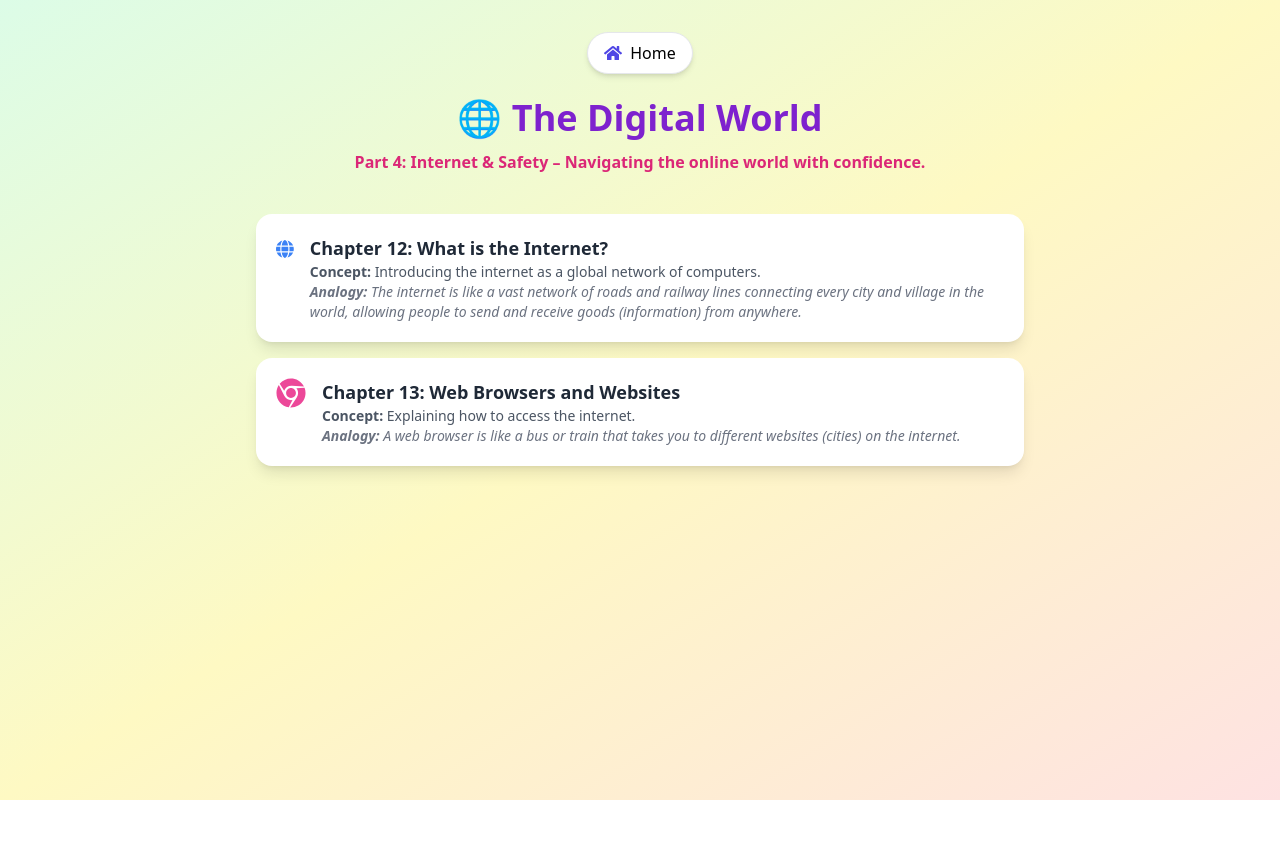
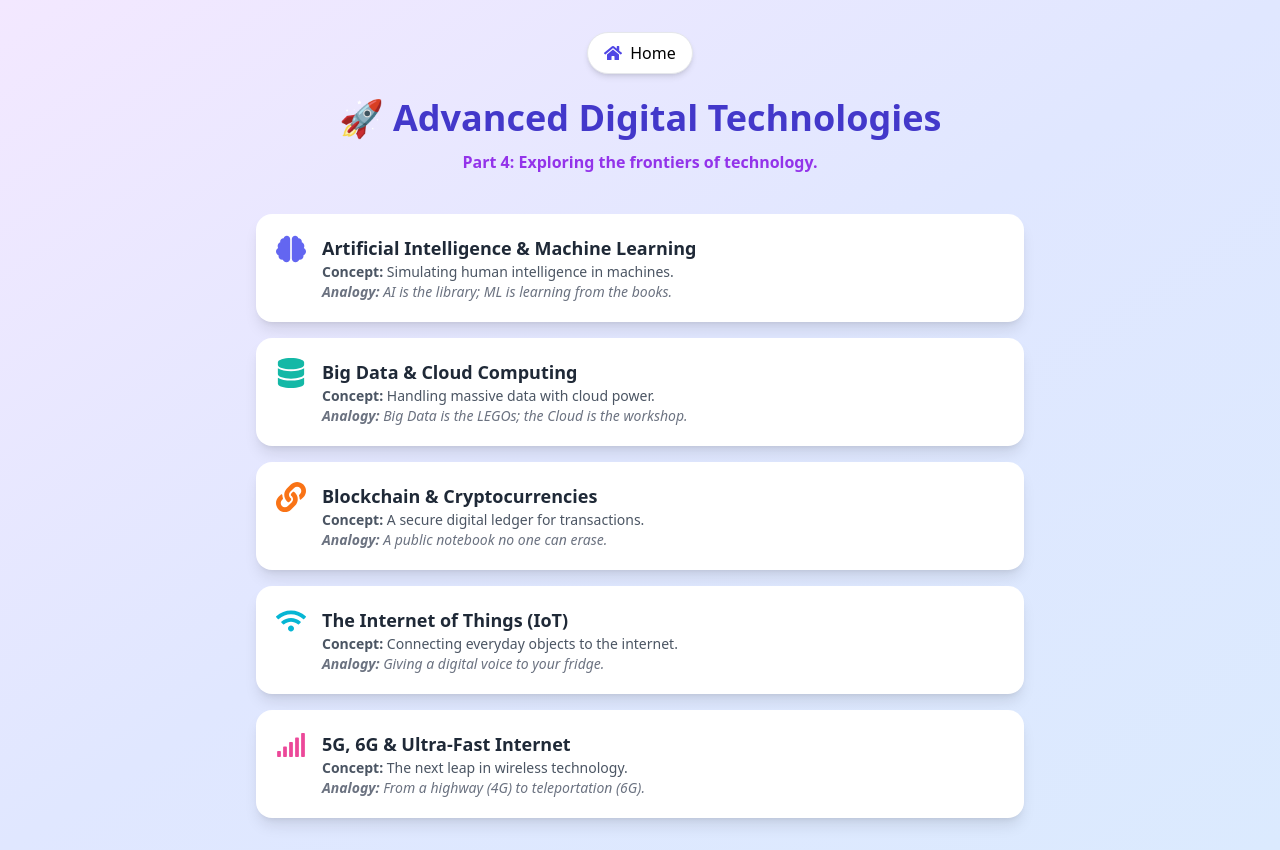
Before and after one commit to Aniket-Singh-Baghel/interactive-book, a React (Create React App) app: page /parts/prt4 in a window 1280 px wide. Before the commit the page ends 800 px from the top, so only its background shows below. Built offline with nearby package versions, Linux system fonts and the light colour scheme.

Commit message:
just demo part 4

```diff
--- a/src/Components/Part4.js
+++ b/src/Components/Part4.js
@@ -1,27 +1,49 @@
 import React from "react";
 import { useNavigate } from "react-router-dom";
-import { FaGlobe, FaChrome,FaHome } from "react-icons/fa";
+import { FaBrain, FaDatabase, FaLink, FaWifi, FaSignal, FaHome } from "react-icons/fa";
 import { Link } from "react-router-dom";
 import { motion } from "framer-motion";
 
 const topics = [
   {
-    id: 12,
-    title: "Chapter 12: What is the Internet?",
-    concept: "Introducing the internet as a global network of computers.",
-    analogy:
-      "The internet is like a vast network of roads and railway lines connecting every city and village in the world, allowing people to send and receive goods (information) from anywhere.",
-    icon: <FaGlobe className="text-blue-500 text-3xl" />,
-    path: "/parts/prt4/ch12",
+    id: 1,
+    title: "Artificial Intelligence & Machine Learning",
+    concept: "Simulating human intelligence in machines.",
+    analogy: "AI is the library; ML is learning from the books.",
+    icon: <FaBrain className="text-indigo-500 text-3xl" />,
+    path: "/parts/prt4/ai-ml",
   },
   {
-    id: 13,
-    title: "Chapter 13: Web Browsers and Websites",
-    concept: "Explaining how to access the internet.",
-    analogy:
-      "A web browser is like a bus or train that takes you to different websites (cities) on the internet.",
-    icon: <FaChrome className="text-pink-500 text-3xl" />,
-    path: "/parts/prt4/ch13",
+    id: 2,
+    title: "Big Data & Cloud Computing",
+    concept: "Handling massive data with cloud power.",
+    analogy: "Big Data is the LEGOs; the Cloud is the workshop.",
+    icon: <FaDatabase className="text-teal-500 text-3xl" />,
+    path: "/parts/prt4/big-data",
+  },
+  {
+    id: 3,
+    title: "Blockchain & Cryptocurrencies",
+    concept: "A secure digital ledger for transactions.",
+    analogy: "A public notebook no one can erase.",
+    icon: <FaLink className="text-orange-500 text-3xl" />,
+    path: "/parts/prt4/blockchain",
+  },
+  {
+    id: 4,
+    title: "The Internet of Things (IoT)",
+    concept: "Connecting everyday objects to the internet.",
+    analogy: "Giving a digital voice to your fridge.",
+    icon: <FaWifi className="text-cyan-500 text-3xl" />,
+    path: "/parts/prt4/iot",
+  },
+  {
+    id: 5,
+    title: "5G, 6G & Ultra-Fast Internet",
+    concept: "The next leap in wireless technology.",
+    analogy: "From a highway (4G) to teleportation (6G).",
+    icon: <FaSignal className="text-pink-500 text-3xl" />,
+    path: "/parts/prt4/5g-6g",
   },
 ];
 
@@ -29,9 +51,9 @@ export default function Part4() {
   const navigate = useNavigate();
 
   return (
-    <div className="min-h-screen relative bg-gradient-to-br from-green-100 via-yellow-100 to-red-100 p-8 font-sans overflow-hidden">
+    <div className="min-h-screen relative bg-gradient-to-br from-purple-100 via-indigo-100 to-blue-100 p-8 font-sans overflow-hidden">
       {/* Home Button */}
-     <div className="flex justify-center mb-6">
+      <div className="flex justify-center mb-6">
         <Link
           to="/station"
           className="inline-flex items-center px-4 py-2 bg-white rounded-full shadow-md border border-gray-200 hover:bg-gray-100 transition"
@@ -45,14 +67,14 @@ export default function Part4() {
         initial={{ y: -50, opacity: 0 }}
         animate={{ y: 0, opacity: 1 }}
         transition={{ type: "spring", stiffness: 100 }}
-        className="text-4xl font-bold text-center text-purple-700 mb-3"
+        className="text-4xl font-bold text-center text-indigo-700 mb-3"
       >
-        🌐 The Digital World
+        🚀 Advanced Digital Technologies
       </motion.h1>
 
       {/* Tagline */}
-      <p className="text-center text-pink-600 font-semibold mb-10">
-        Part 4: Internet & Safety – Navigating the online world with confidence.
+      <p className="text-center text-purple-600 font-semibold mb-10">
+        Part 4: Exploring the frontiers of technology.
       </p>
 
       {/* Topics List */}
```
